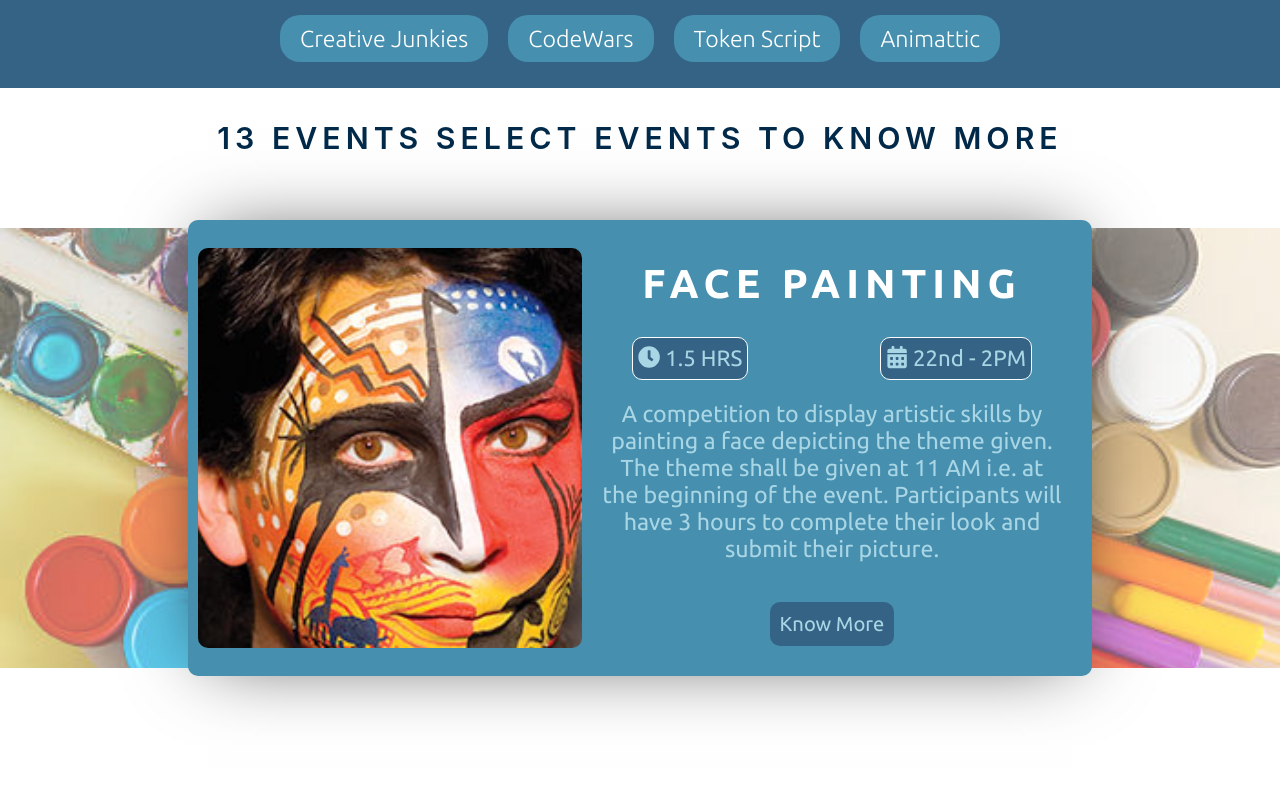
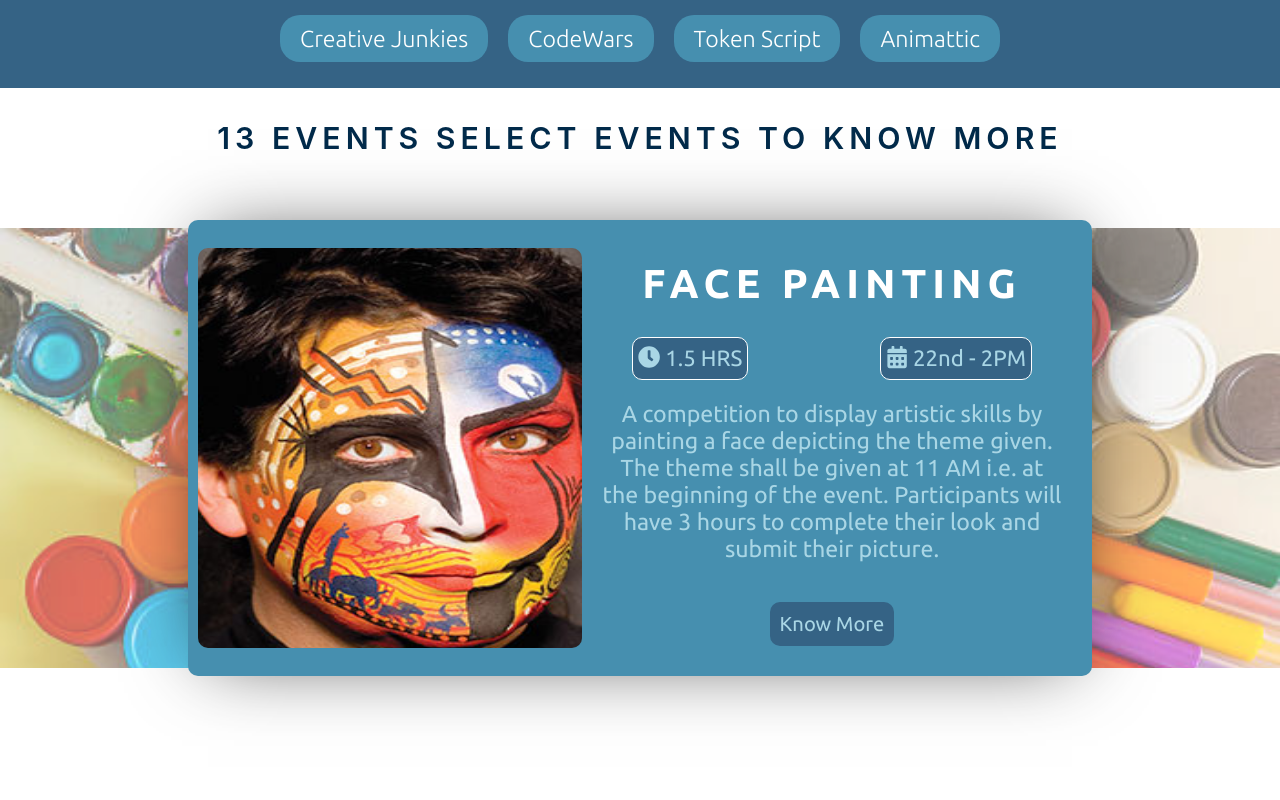
Before and after one commit to areeburrub/aagaaz-website, a Next.js app: page / in a window 1280 px wide. Shown: the part 1220-2020 px from the top of the page. Built offline with nearby package versions, Linux system fonts and the light colour scheme.

Commit message:
implemented Next Image

```diff
--- a/pages/index.js
+++ b/pages/index.js
@@ -1,4 +1,5 @@
 import Head from 'next/head'
+import Image from 'next/image';
 import styles from '../styles/Home.module.css'
 import {FaCalendarAlt,FaClock} from 'react-icons/fa'
 import { Link, animateScroll as scroll } from "react-scroll";
@@ -134,6 +135,8 @@ function Home () {
 
   ]
 
+
+
   const [EventIndex, setEventIndex] = useState(0)
   const [currentEvent, setcurrentEvent] = useState(data[0])
 
@@ -262,7 +265,8 @@ function Home () {
 
            <div className={styles.event}>
               <div className={styles.imageContainer}>
-                <img src={currentEvent.img} />
+                <Image src={currentEvent.img} layout='fill' alt={currentEvent.name}/>
+                {/* <img src={currentEvent.img} /> */}
               </div>
               <div className={styles.ContentContainer}>
                 <h3>{currentEvent.name}</h3>
--- a/styles/Home.module.css
+++ b/styles/Home.module.css
@@ -140,6 +140,7 @@
   overflow: hidden;
   border-radius: 10px;
   max-height: 400px;
+  position: relative;
 }
 .events .event .imageContainer img{
   width: 100%;
```
